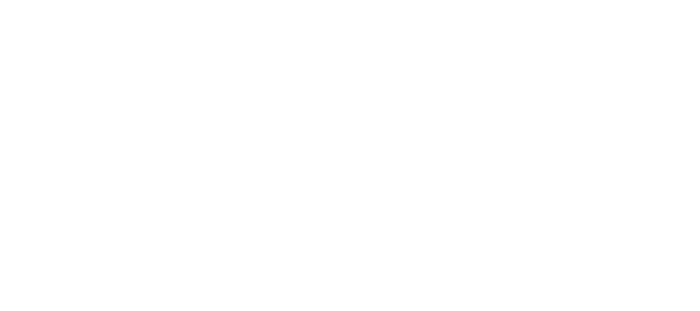
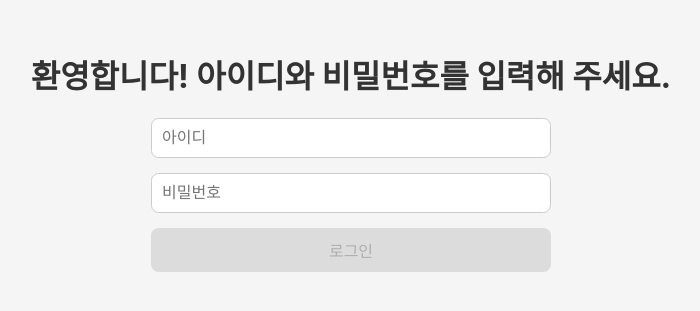
Before and after one commit to jeonha01/smartit, a React (Create React App) app: page /login in a window 1280 px wide. Before the commit this address had no page. Shown: the part 269-580 px from the top of the page, without its empty margins (289-989 px from the left). Built offline with nearby package versions, Linux system fonts and the light colour scheme.

Commit message:
first commit

```diff
--- a/src/App.js
+++ b/src/App.js
@@ -7,21 +7,21 @@
 import Navbar from './component/Navbar';
 
 function App() {
-  // const [authenticate, setAuthenticate] = useState(false)
-  // const PrivateRoute = () => {
-  //   return authenticate == true ? <Mainpage /> : <Navigate to="/login" />
-  // }
+  const [authenticate, setAuthenticate] = useState(false)
+  const PrivateRoute = () => {
+    return authenticate == true ? <Mainpage /> : <Navigate to="/login" />
+  }
 
   const location = useLocation()
   return (
     <div>
       <Routes>
-        <Route path='/a' element={<Mainpage />} />
-        {/* <Route path='/login' element={<Loginpage setAuthenticate={setAuthenticate} />} /> */}
+        <Route path='/a' element={<PrivateRoute />} />
+        <Route path='/login' element={<Loginpage setAuthenticate={setAuthenticate} />} />
         <Route path='/' element={<Loadingpage />} />
       </Routes>
       {/* 메인페이지에서만 Navbar를 렌더링 */}
-      {/* {location.pathname === '/' && <Navbar />} */}
+      {location.pathname === '/' && <Navbar />}
     </div>
   );
 }
```
